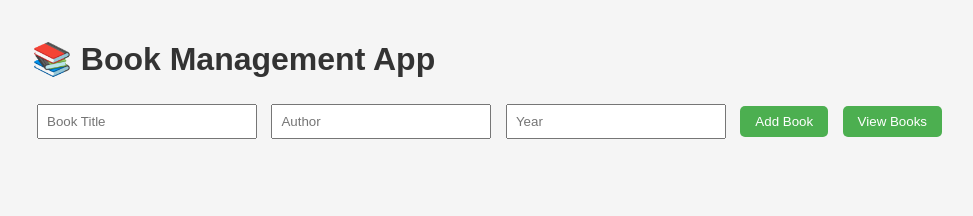
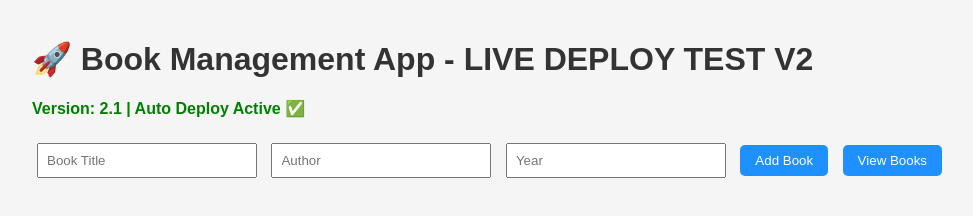
Before and after one commit to Sai1420-dav/book-management-nodejs, a website: page index.html in a window 1280 px wide. Shown: the whole page, without its empty margins (8-981 px from the left). Drawn offline with Linux system fonts and the light colour scheme; no server answers.

Commit message:
Update HTML structure and styles for live deployment

```diff
--- a/index.html
+++ b/index.html
@@ -3,36 +3,49 @@
 <head>
   <meta charset="UTF-8" />
   <title>Book Management App</title>
+
   <style>
     body {
       font-family: Arial;
       margin: 40px;
       background-color: #f5f5f5;
     }
+
     h1 {
       color: #333;
     }
+
+    .version {
+      color: green;
+      font-weight: bold;
+      margin-bottom: 20px;
+    }
+
     input {
       margin: 5px;
       padding: 8px;
       width: 200px;
     }
+
     button {
       padding: 8px 15px;
       margin: 5px;
       cursor: pointer;
-      background-color: #4caf50;
+      background-color: #1e90ff;
       border: none;
       color: white;
       border-radius: 5px;
     }
+
     button.delete {
       background-color: #e74c3c;
     }
+
     ul {
       list-style-type: none;
       padding: 0;
     }
+
     li {
       background: white;
       margin: 5px 0;
@@ -45,8 +58,14 @@
     }
   </style>
 </head>
+
 <body>
-  <h1>📚 Book Management App</h1>
+
+  <h1>🚀 Book Management App - LIVE DEPLOY TEST V2</h1>
+
+  <p class="version">
+    Version: 2.1 | Auto Deploy Active ✅
+  </p>
 
   <div>
     <input id="title" placeholder="Book Title" />
@@ -64,31 +83,32 @@
       const author = document.getElementById("author").value;
       const year = document.getElementById("year").value;
 
-      const response = await fetch("/books", {
+      await fetch("/books", {
         method: "POST",
         headers: { "Content-Type": "application/json" },
         body: JSON.stringify({ title, author, year }),
       });
 
-      const data = await response.json();
       loadBooks();
     }
 
     async function loadBooks() {
       const response = await fetch("/books");
-      const books = await response.json();
+      const data = await response.json();
 
       const list = document.getElementById("bookList");
       list.innerHTML = "";
 
-      books.forEach((book) => {
+      data.books.forEach((book) => {
         const li = document.createElement("li");
+
         li.innerHTML = `
           <div>
             <strong>${book.title}</strong> by ${book.author} (${book.year})
           </div>
           <button class="delete" onclick="deleteBook(${book.id})">Delete</button>
         `;
+
         list.appendChild(li);
       });
     }
@@ -97,6 +117,10 @@
       await fetch("/books/" + id, { method: "DELETE" });
       loadBooks();
     }
+
+    // auto load on refresh
+    loadBooks();
   </script>
+
 </body>
 </html>
```
